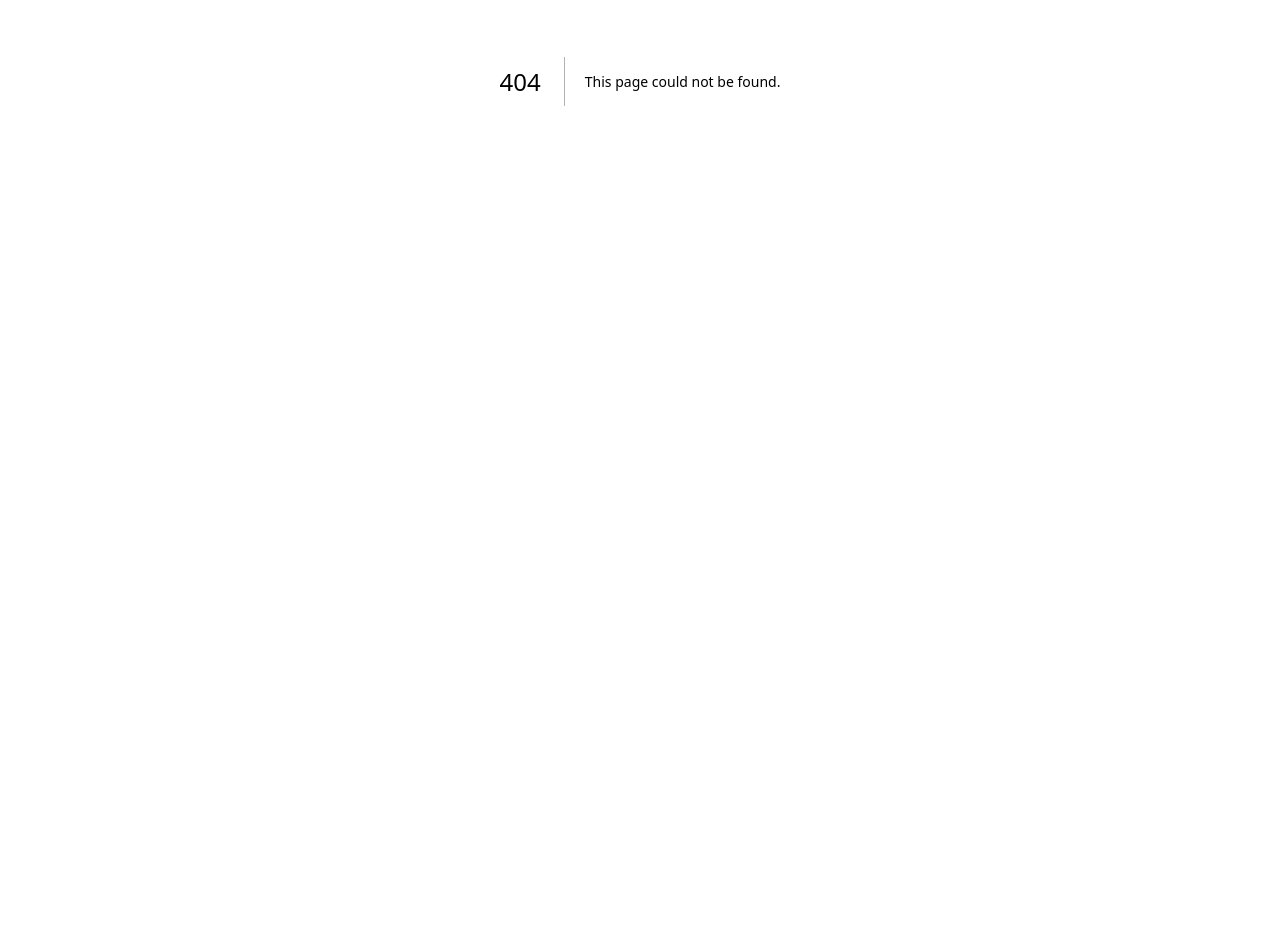
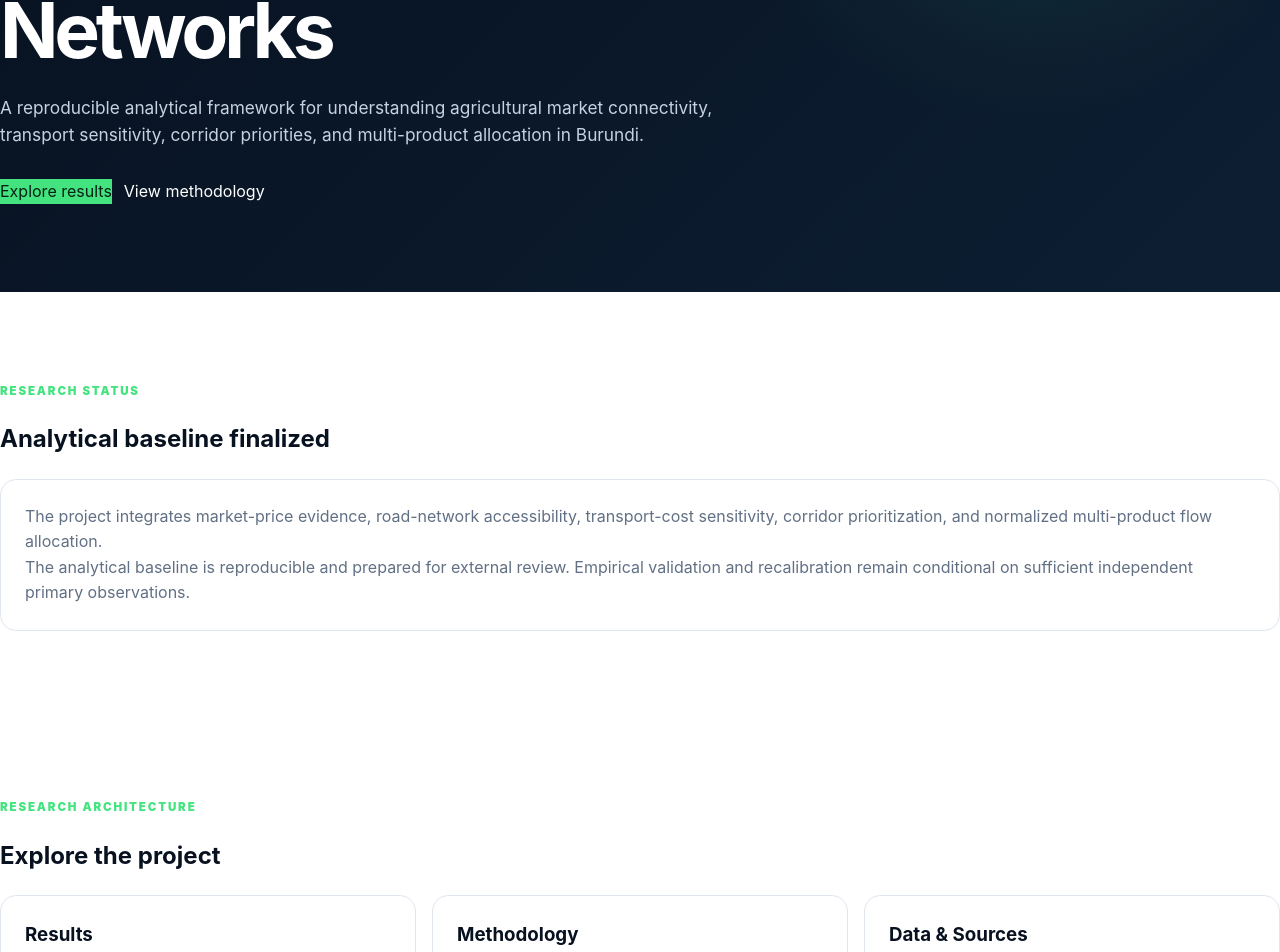
Before and after one commit to Boi2026/burundi-optimization, a Next.js app: page /research/project-1 in a window 1280 px wide. Before the commit this address had no page. Shown: the part 319-1271 px from the top of the page. Before the commit the page ends 800 px from the top, so only its background shows below. Built offline with nearby package versions, Linux system fonts and the light colour scheme.

Commit message:
Add Project 1 research page
This page provides an overview of Project 01, including sections for results, methodology, data sources, validation, reproducibility, and citation. It also outlines the research status, architecture, and process phases.

```diff
--- /dev/null
+++ b/app/research/project-1/page.tsx
@@ -0,0 +1,98 @@
+import Link from "next/link";
+
+const sections = [
+  ["Results", "/research/project-1/results"],
+  ["Methodology", "/research/project-1/methodology"],
+  ["Data & Sources", "/research/project-1/data-sources"],
+  ["Validation", "/research/project-1/validation"],
+  ["Reproducibility", "/research/project-1/reproducibility"],
+  ["Citation", "/research/project-1/citation"],
+];
+
+export default function ProjectOnePage() {
+  return (
+    <main>
+      <section className="hero">
+        <p className="eyebrow">BOI Research · Project 01</p>
+
+        <h1>
+          Graph-Based Combinatorial Optimization for Agricultural Supply
+          Networks
+        </h1>
+
+        <p className="lede">
+          A reproducible analytical framework for understanding agricultural
+          market connectivity, transport sensitivity, corridor priorities, and
+          multi-product allocation in Burundi.
+        </p>
+
+        <div className="actions">
+          <Link className="button primary" href="/research/project-1/results">
+            Explore results
+          </Link>
+
+          <Link className="button" href="/research/project-1/methodology">
+            View methodology
+          </Link>
+        </div>
+      </section>
+
+      <section className="section">
+        <div className="section-heading">
+          <p className="eyebrow">Research status</p>
+          <h2>Analytical baseline finalized</h2>
+        </div>
+
+        <div className="card">
+          <p>
+            The project integrates market-price evidence, road-network
+            accessibility, transport-cost sensitivity, corridor
+            prioritization, and normalized multi-product flow allocation.
+          </p>
+
+          <p>
+            The analytical baseline is reproducible and prepared for external
+            review. Empirical validation and recalibration remain conditional
+            on sufficient independent primary observations.
+          </p>
+        </div>
+      </section>
+
+      <section className="section">
+        <div className="section-heading">
+          <p className="eyebrow">Research architecture</p>
+          <h2>Explore the project</h2>
+        </div>
+
+        <div className="grid">
+          {sections.map(([label, href]) => (
+            <Link key={href} className="card" href={href}>
+              <h3>{label}</h3>
+              <p>Open the {label.toLowerCase()} section.</p>
+            </Link>
+          ))}
+        </div>
+      </section>
+
+      <section className="section">
+        <div className="section-heading">
+          <p className="eyebrow">Research process</p>
+          <h2>Phases 01–44</h2>
+        </div>
+
+        <div className="card">
+          <p>
+            The project research record is organized into 44 controlled
+            phases, covering optimization, spatial analysis, validation
+            frameworks, public-data integration, historical INSBU evidence,
+            and final scientific audit.
+          </p>
+
+          <Link className="button" href="/research/project-1/phases/01">
+            Open research phases
+          </Link>
+        </div>
+      </section>
+    </main>
+  );
+}
```
